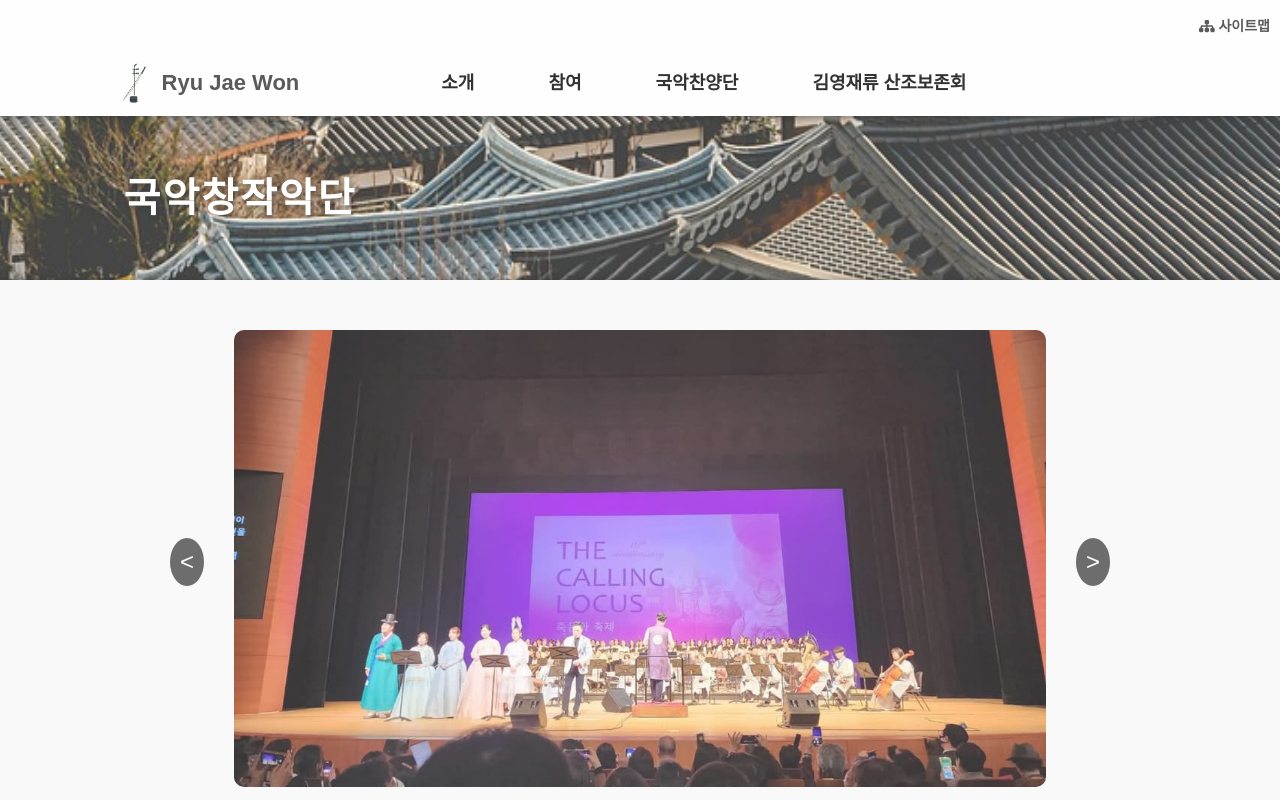
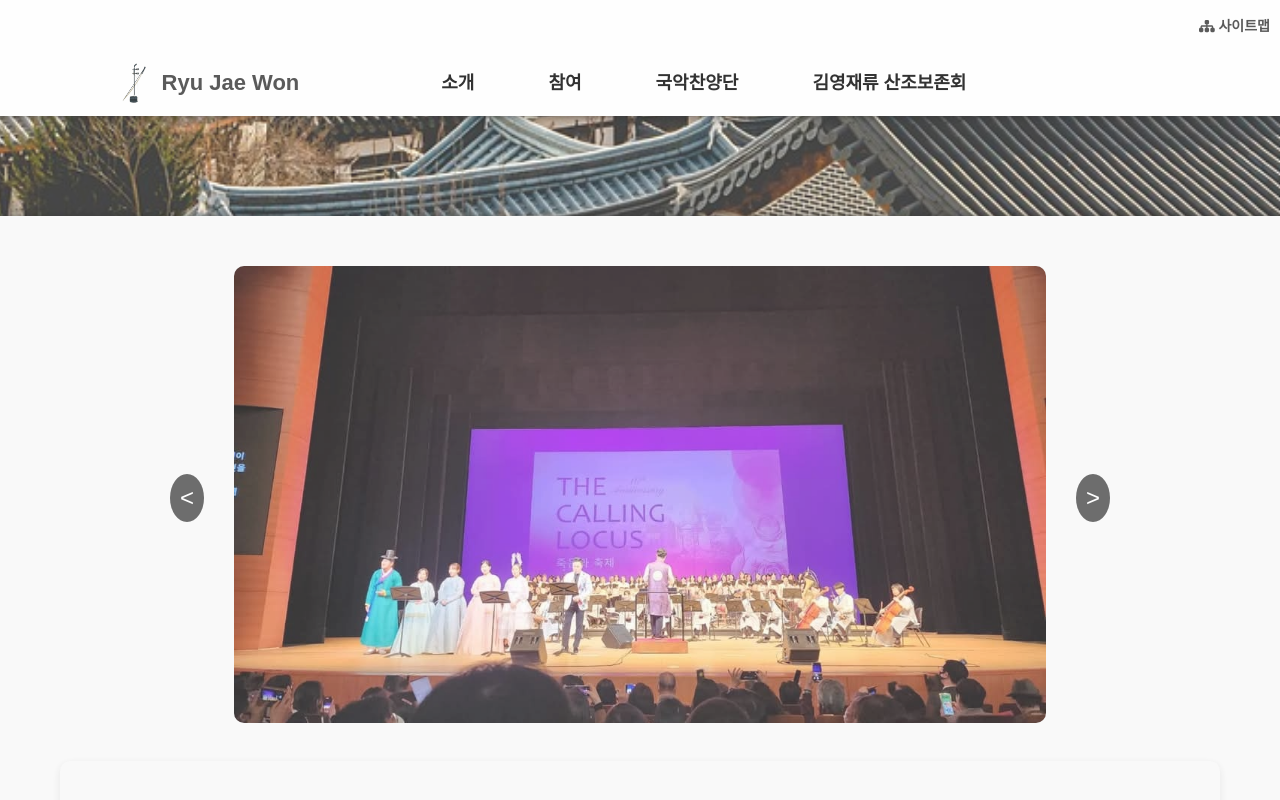
Before and after one commit to BrightLuminate/jawnproject, a React (Create React App) app: page /gugak-choir-introduction in a window 1280 px wide. Shown: the top 800 px of the page. Built offline with nearby package versions, Linux system fonts and the light colour scheme.

Commit message:
Update GugakChoirIntroduction.js

```diff
--- a/src/components/GugakChoirIntroduction.js
+++ b/src/components/GugakChoirIntroduction.js
@@ -70,7 +70,7 @@ const GugakChoirIntroduction = () => {
     <div className='gugak-choir-main'>
       <div className="gugak-choir-intro">
         <header className="header">
-          <h1>국악창작악단</h1>
+
         </header>
 
         <div className="content">
```
